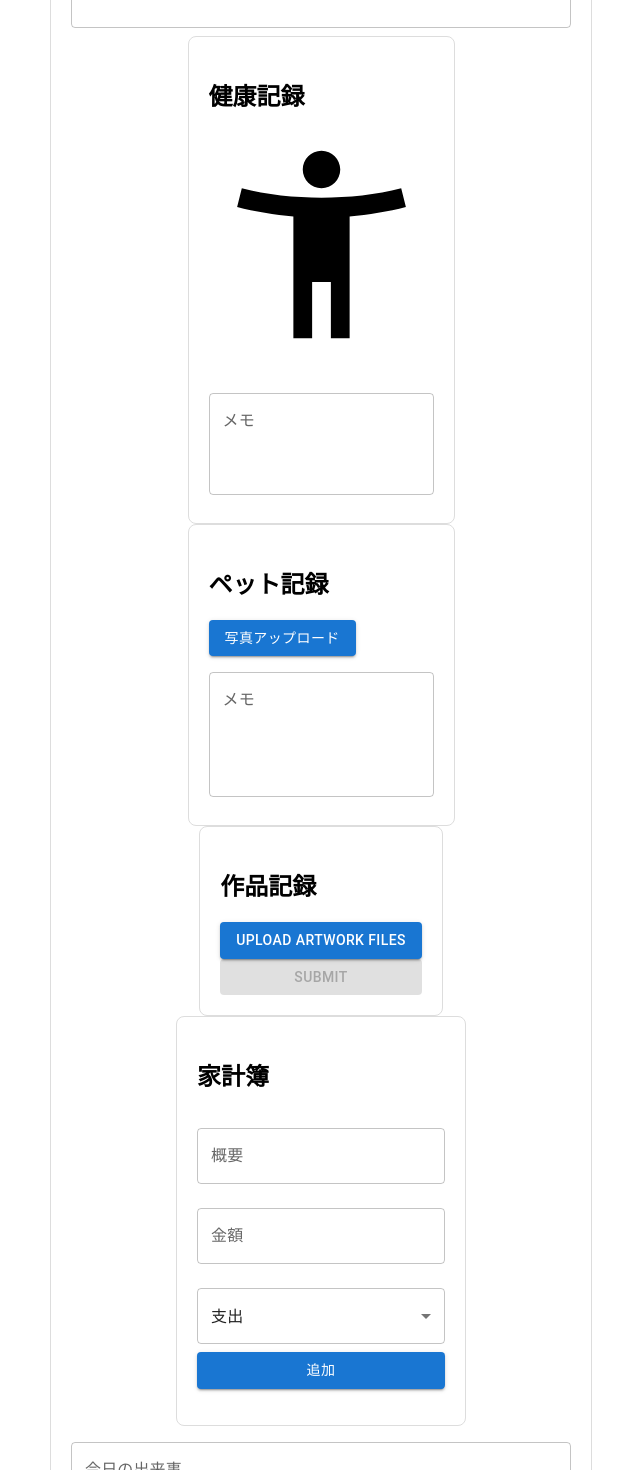
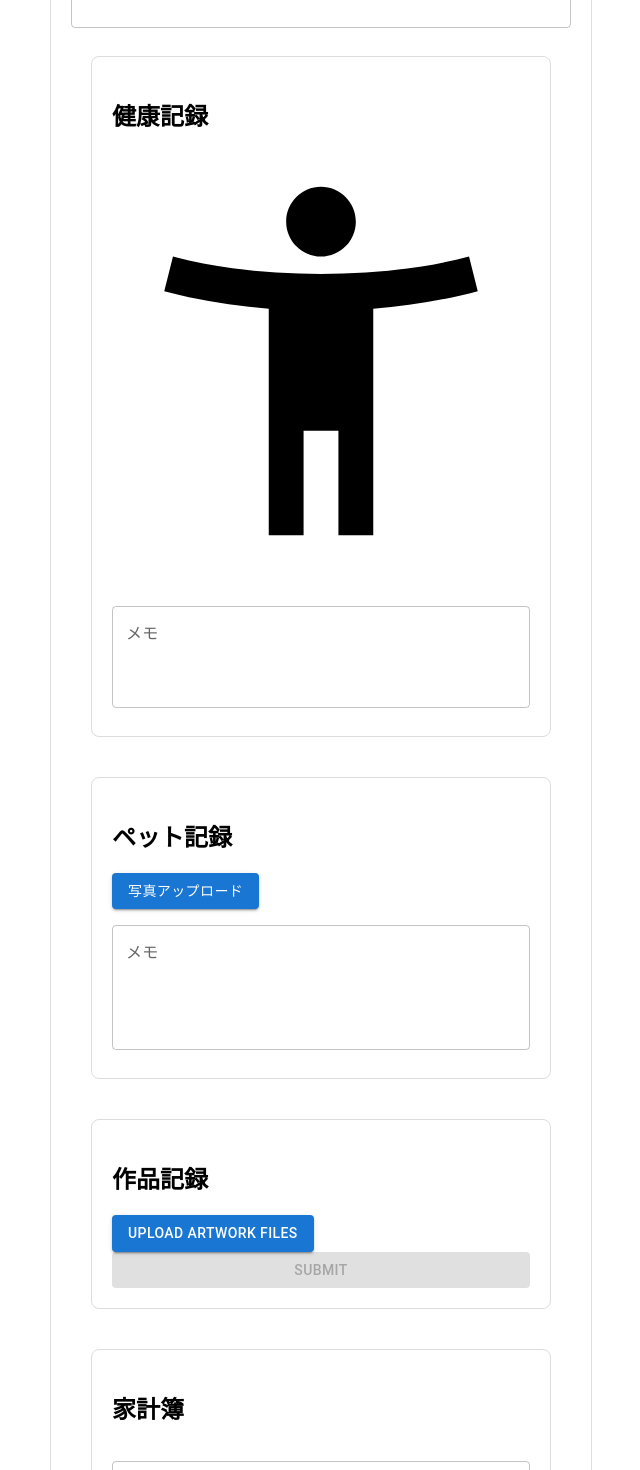
Before and after one commit to WFrog2511/LifeLogManager, a React (Create React App) app in the folder frontend/: page /input in a window 1280 px wide. Shown: the part 240-1710 px from the top of the page, without its empty margins (319-959 px from the left). Built offline with nearby package versions, Linux system fonts and the light colour scheme.

Commit message:
:lipstick: 各コンポーネントの大きさを調整した

```diff
--- a/frontend/src/components/ArtworkUpload.tsx
+++ b/frontend/src/components/ArtworkUpload.tsx
@@ -5,7 +5,8 @@ import styled from '@emotion/styled';
 const ArtworkUploadWrapper = styled.div`
 	display: flex;
 	flex-direction: column;
-	max-width: 500px;
+	box-sizing: border-box;
+	width: 100%;
 	margin: auto;
 	padding: 20px;
 	border: 1px solid #ddd;
--- a/frontend/src/components/ExpenseTracker.tsx
+++ b/frontend/src/components/ExpenseTracker.tsx
@@ -6,7 +6,8 @@ import styled from '@emotion/styled';
 const ExpenseTrackerWrapper = styled.div`
     display: flex;
     flex-direction: column;
-    max-width: 500px;
+    box-sizing: border-box;
+    width: 100%;
     margin: auto;
     padding: 20px;
     border: 1px solid #ddd;
--- a/frontend/src/components/HealthRecord.tsx
+++ b/frontend/src/components/HealthRecord.tsx
@@ -7,7 +7,8 @@ import styled from '@emotion/styled';
 const HealthRecordWrapper = styled.div`
     display: flex;
     flex-direction: column;
-    max-width: 500px;
+    box-sizing: border-box;
+    width: 100%;
     margin: auto;
     padding: 20px;
     border: 1px solid #ddd;
--- a/frontend/src/components/PetHealthEntry.tsx
+++ b/frontend/src/components/PetHealthEntry.tsx
@@ -5,7 +5,8 @@ import styled from '@emotion/styled';
 const PetHealthEntryWrapper = styled.div`
 	display: flex;
 	flex-direction: column;
-	max-width: 500px;
+	box-sizing: border-box;
+	width: 100%;
 	margin: auto;
 	padding: 20px;
 	border: 1px solid #ddd;
--- a/frontend/src/pages/InputPage/index.tsx
+++ b/frontend/src/pages/InputPage/index.tsx
@@ -14,6 +14,7 @@ import { ExpenseTracker } from '../../components/ExpenseTracker';
 import { HealthRecord } from '../../components/HealthRecord';
 
 const DiaryEntryWrapper = styled.div`
+    // box-sizing: border-box;
     display: flex;
     flex-direction: column;
     max-width: 500px;
@@ -21,6 +22,11 @@ const DiaryEntryWrapper = styled.div`
     padding: 20px;
     border: 1px solid #ddd;
     border-radius: 8px;
+`;
+
+const ComponentWrapper = styled.div`
+    // box-sizing: border-box;
+    padding: 20px;
 `;
 
 const InputPage: React.FC = () => {
@@ -86,10 +92,10 @@ const InputPage: React.FC = () => {
                 margin="normal"
             />
 
-            <HealthRecord/>
-            <PetHealthEntry/>
-            <ArtworkUpload/>
-            <ExpenseTracker/>
+            <ComponentWrapper>  <HealthRecord/>     </ComponentWrapper>
+            <ComponentWrapper>  <PetHealthEntry/>   </ComponentWrapper>
+            <ComponentWrapper>  <ArtworkUpload/>    </ComponentWrapper>
+            <ComponentWrapper>  <ExpenseTracker/>   </ComponentWrapper>
 
             <TextField
                 label="今日の出来事"
```
